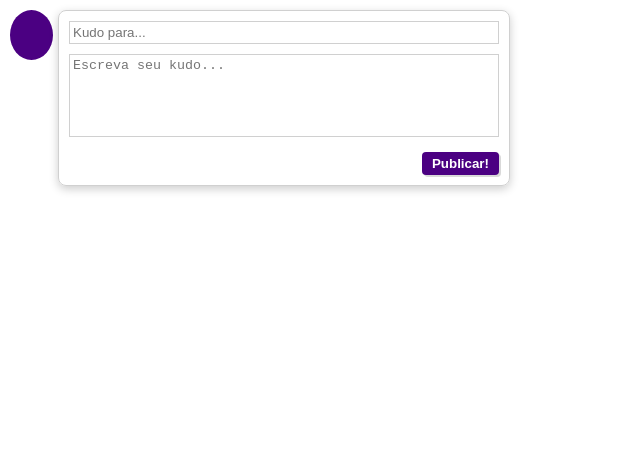
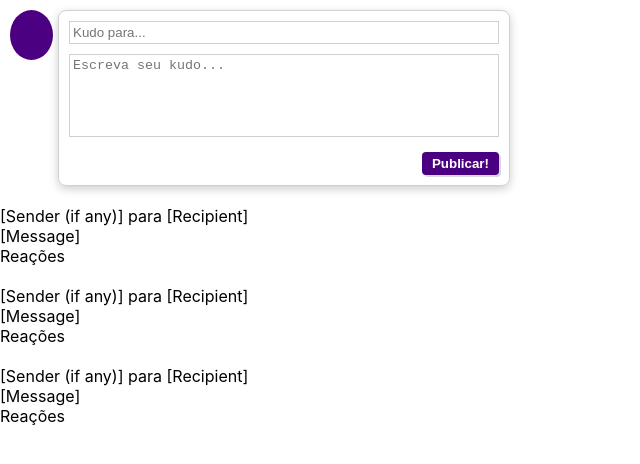
Before and after one commit to Augustonildo/kudo-cards, a React (Create React App) app in the folder front/: page / in a window 1280 px wide. Shown: the top 464 px of the page, without its empty margins (0-640 px from the left). Built offline with nearby package versions, Linux system fonts and the light colour scheme.

Commit message:
fix conflicts

```diff
--- a/front/src/App.js
+++ b/front/src/App.js
@@ -1,4 +1,5 @@
-import Composer from './components/composer/Composer';
+import Card from "./components/card/Card";
+import Composer from "./components/composer/Composer";
 
 // possible color pallete
 // #000000
@@ -10,6 +11,9 @@ function App() {
   return (
     <main>
       <Composer />
+      <Card />
+      <Card />
+      <Card />
     </main>
   );
 }
--- /dev/null
+++ b/front/src/components/card/Card.jsx
@@ -0,0 +1,12 @@
+import styles from "./Card.module.css";
+export default function Card() {
+  return (
+    <div className={styles.card}>
+      <div className={styles.content}>
+        <span>[Sender (if any)] para [Recipient]</span>
+        <span>[Message]</span>
+        <div>Reações</div>
+      </div>
+    </div>
+  );
+}
--- /dev/null
+++ b/front/src/components/card/Card.module.css
@@ -0,0 +1,17 @@
+.card {
+  display: flex;
+  flex-direction: row;
+  padding: 10px 0;
+  width: 100%;
+}
+.content {
+  display: flex;
+  flex-direction: column;
+}
+.avatar {
+  height: 50px;
+  margin-right: 5px;
+  width: 50px;
+  border-radius: 50%;
+  background-color: indigo;
+}
```
